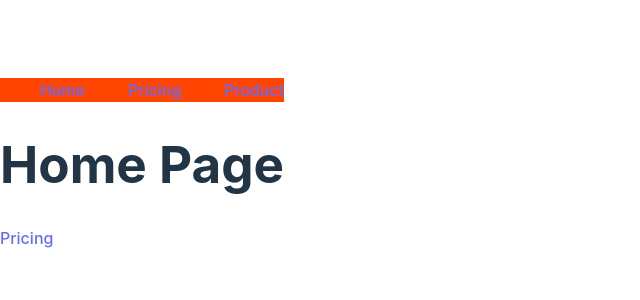
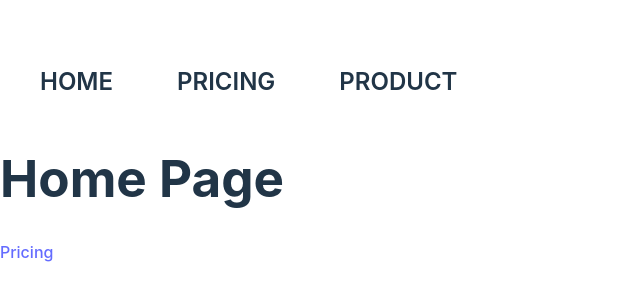
Before and after one commit to BhanuPrakash056/worldwise, a React (Vite) app: page / in a window 1280 px wide. Shown: the part 244-544 px from the top of the page, without its empty margins (0-640 px from the left). Built offline with nearby package versions, Linux system fonts and the light colour scheme.

Commit message:
feat: fix in css

```diff
--- a/src/components/PageNav.module.css
+++ b/src/components/PageNav.module.css
@@ -1,9 +1,34 @@
 .nav {
-  background-color: orangered;
+  display: flex;
+  align-items: center;
+  justify-content: space-between;
 }
 
 .nav ul {
-  justify-content: space-between;
+  list-style: none;
   display: flex;
-  list-style: none;
+  align-items: center;
+  gap: 4rem;
 }
+
+.nav a:link,
+.nav a:visited {
+  text-decoration: none;
+  color: var(--color-light--2);
+  text-transform: uppercase;
+  font-size: 1.5rem;
+  font-weight: 600;
+}
+
+/* CSS Modules feature */
+.nav a:global(.active) {
+  color: var(--color-brand--2);
+}
+
+a.ctaLink:link,
+a.ctaLink:visited {
+  background-color: var(--color-brand--2);
+  color: var(--color-dark--0);
+  padding: 0.8rem 2rem;
+  border-radius: 7px;
+}
```
